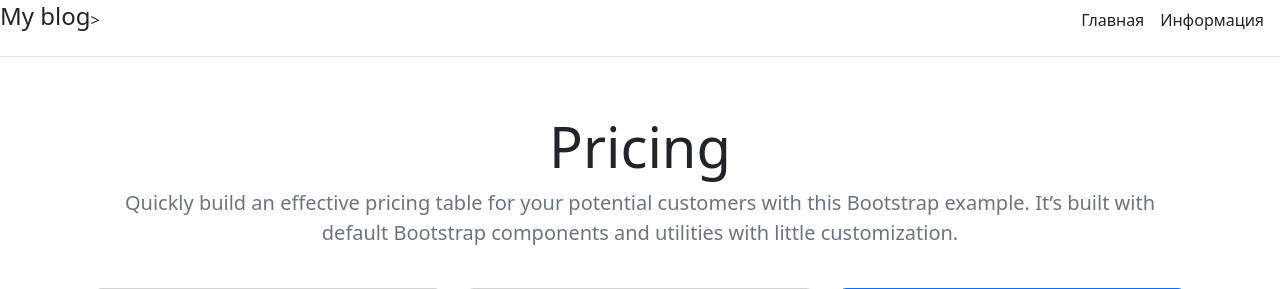
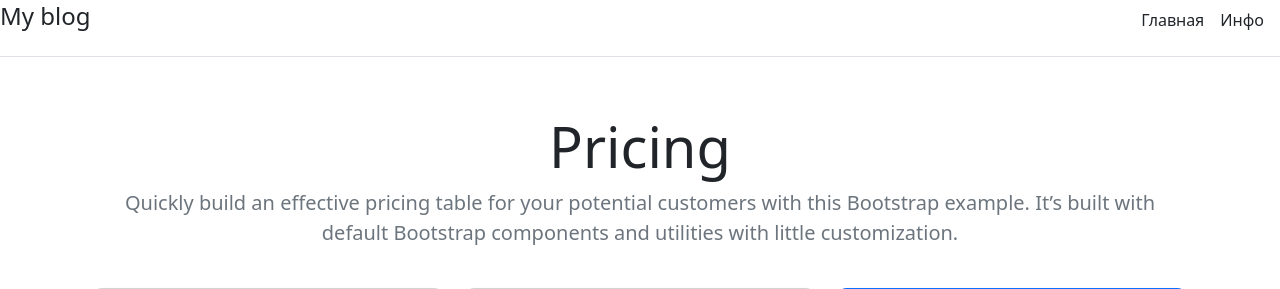
Before and after one commit to konamichi/Flask-blog, a Flask app: page / in a window 1280 px wide. Shown: the top 289 px of the page. Run offline with Flask 2, Linux system fonts and the light colour scheme.

Commit message:
feat: upd. base.html

```diff
--- a/templates/base.html
+++ b/templates/base.html
@@ -11,11 +11,11 @@
 </head>
 <body>
 <div class="d-flex flex-column flex-md-row align-items-center pb-3 mb-4 border-bottom">
-    <h4>My blog</h4>>
+    <h4>My blog</h4>
 
     <nav class="d-inline-flex mt-2 mt-md-0 ms-md-auto">
         <a class="me-3 py-2 text-dark text-decoration-none" href="/">Главная</a>
-        <a class="me-3 py-2 text-dark text-decoration-none" href="/about">Информация</a>
+        <a class="me-3 py-2 text-dark text-decoration-none" href="/about">Инфо</a>
     </nav>
 </div>
 
```
